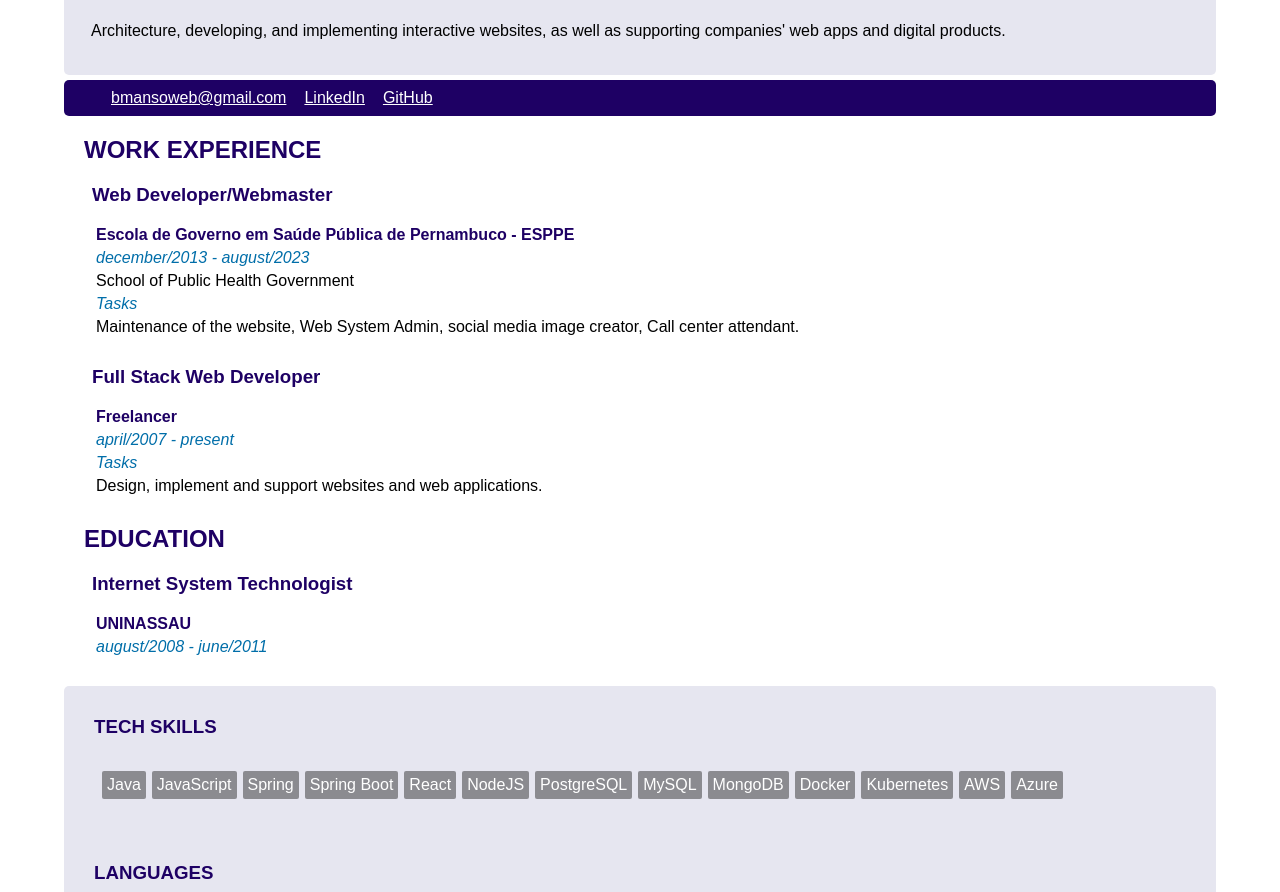
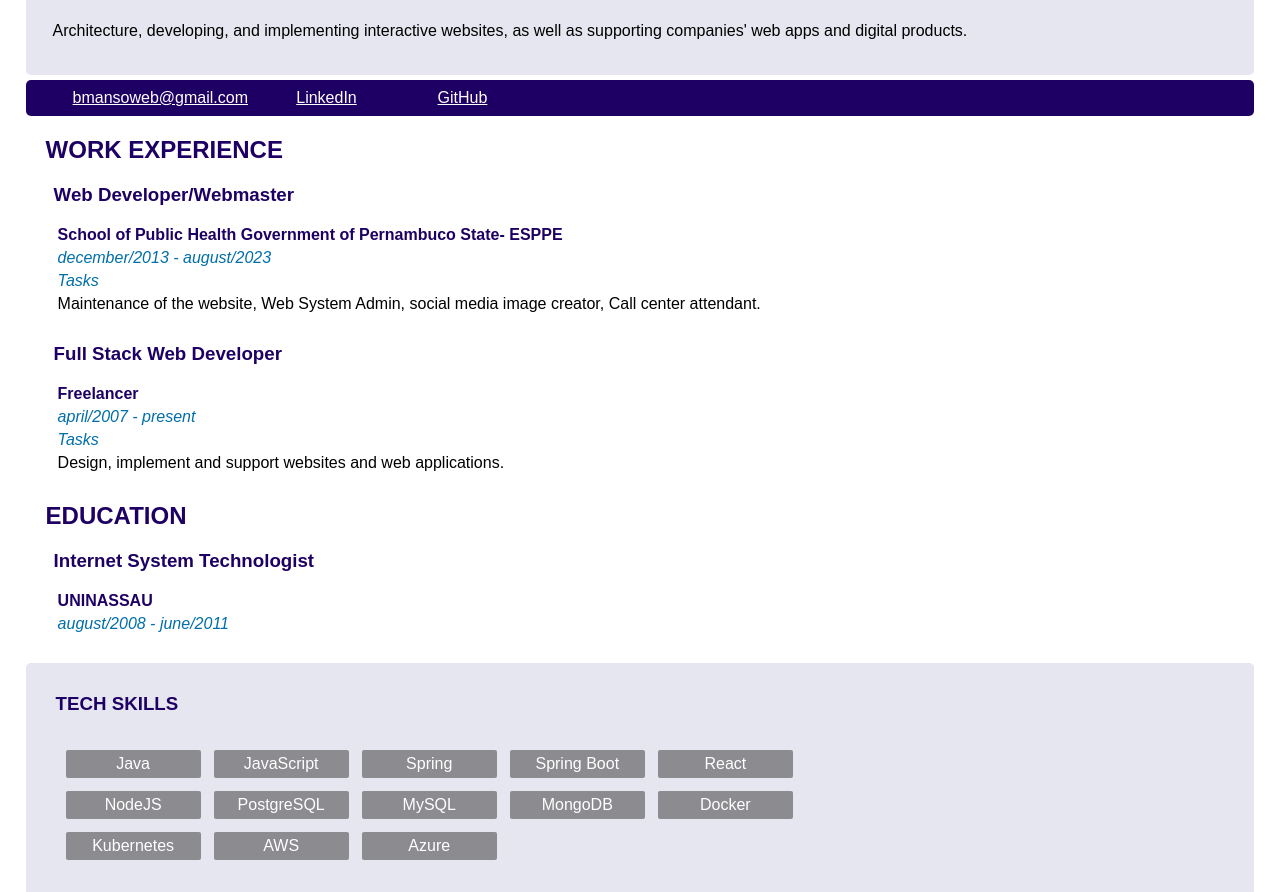
Before and after one commit to m4n50/resume, a plain HTML site: page index.html in a window 1280 px wide. Shown: the part 117-1009 px from the top of the page. Drawn offline with Linux system fonts and the light colour scheme.

Commit message:
adjusting css...

```diff
--- a/index.html
+++ b/index.html
@@ -14,13 +14,18 @@
             --clear-gray: rgb(230, 230, 240);
         }
         main{
-            margin:0 auto;
-            width: 90%;
+            margin: auto;
+            width: 96%;
         }
-        ul{ display: flex;}
+        ul{
+            width: 60%;
+            display: grid;
+            grid-template-columns: 1fr 1fr 1fr 1fr 1fr;
+            gap: 3px;
+        }
         ul li {
             list-style: none;
-            padding-right: 10px;
+            text-align: center;
         }
         .heading-intro {
             color: var(--cyan-intro);
@@ -75,13 +80,14 @@
             background-color: rgba(50, 50, 50, .5);
             color: white;
             padding: 5px;
+            margin: 5px;
         }
         #languages p{
             margin: 10px 35px;
         }
         #interests p{
             margin: 0 35px 35px;
-            padding-bottom: 40px;
+            padding-bottom: 60px;
         }
     </style>
 </head>
@@ -104,9 +110,8 @@
                 <h2>WORK EXPERIENCE</h2>
                 <article>
                     <h3>Web Developer/Webmaster</h3>
-                    <h4>Escola de Governo em Saúde Pública de Pernambuco - ESPPE</h4>
+                    <h4>School of Public Health Government of Pernambuco State- ESPPE</h4>
                     <p class="heading-intro time-duration-work">december/2013 - august/2023</p>
-                    <p class="place-of-work">School of Public Health Government</p>
                     <p class="heading-intro task">Tasks</p>
                     <p class="task-desc">Maintenance of the website, Web System Admin, social media image creator, Call center attendant.</p>
                 </article>
```
